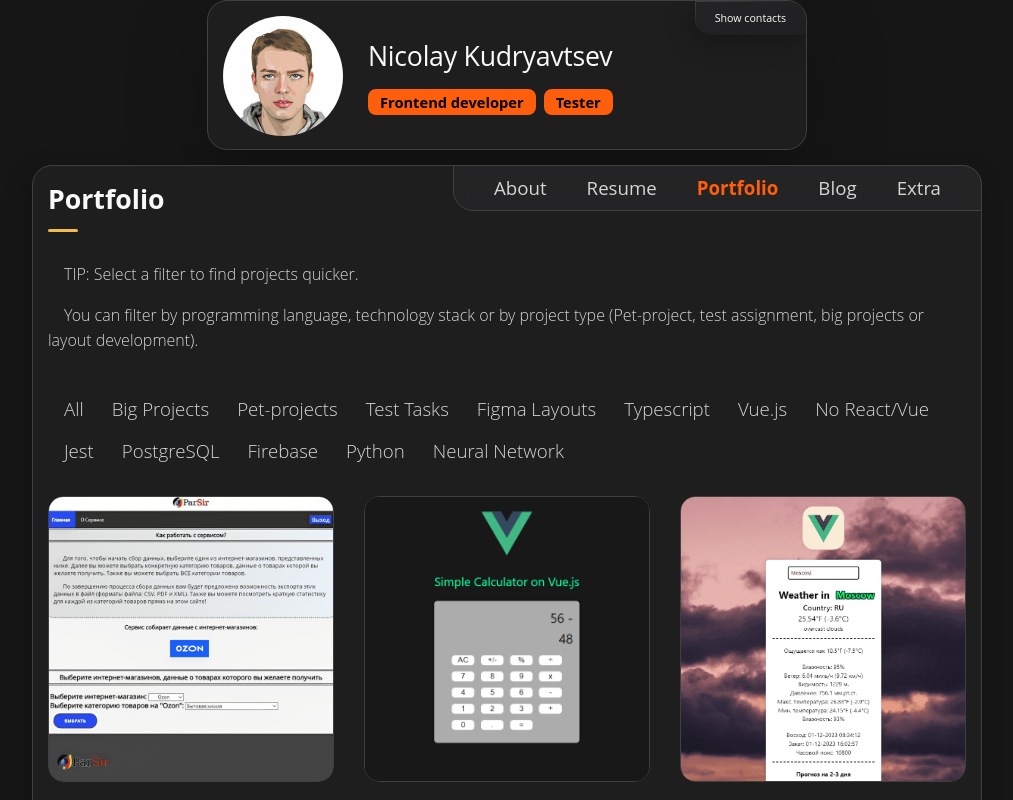
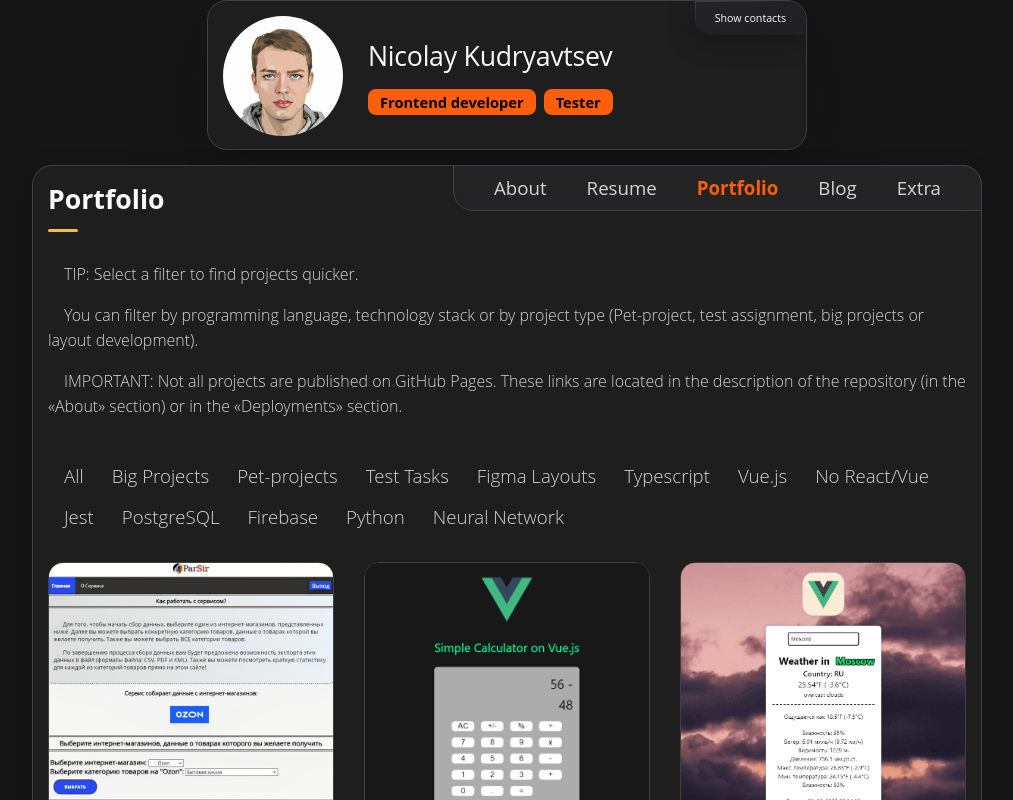
Before and after one commit to Nico-kun123/Portfolio, a Vue app: page / in a window 1280 px wide. Both pictures are taken after a click on the button "Portfolio". Shown: the top 800 px of the page, without its empty margins (133-1146 px from the left). Built offline with nearby package versions, Linux system fonts and the light colour scheme.

Commit message:
Добавил поясняющий комментарий в раздел с проектами

```diff
--- a/src/components/MainWindow.vue
+++ b/src/components/MainWindow.vue
@@ -390,6 +390,7 @@ window.onclick = function (event) {
       <section class="about-text">
         <p>{{ t('filterInfo[0]') }}</p>
         <p>{{ t('filterInfo[1]') }}</p>
+        <p>{{ t('filterInfo[2]') }}</p>
         <br />
 
         <!-- ФИЛЬТР ПРОЕКТОВ (МОБИЛЬНЫЕ УСТРОЙСТВА) -->
--- a/src/locales/en.json
+++ b/src/locales/en.json
@@ -12,7 +12,8 @@
   ],
   "filterInfo": [
     "TIP: Select a filter to find projects quicker.",
-    "You can filter by programming language, technology stack or by project type (Pet-project, test assignment, big projects or layout development)."
+    "You can filter by programming language, technology stack or by project type (Pet-project, test assignment, big projects or layout development).",
+    "IMPORTANT: Not all projects are published on GitHub Pages. These links are located in the description of the repository (in the «About» section) or in the «Deployments» section."
   ],
   "hobbies": [
     "Listening to music. I mostly listen to video game soundtracks.",
--- a/src/locales/ru.json
+++ b/src/locales/ru.json
@@ -12,7 +12,8 @@
   ],
   "filterInfo": [
     "ПРИМЕЧАНИЕ: Выберите фильтр для быстрого поиска проектов.",
-    "Можно фильтровать по языкам программирования, стеку технологий или по виду проекта (Пет-проект, тестовое задание, большие проекты и вёрстка по макету)."
+    "Можно фильтровать по языкам программирования, стеку технологий или по виду проекта (Пет-проект, тестовое задание, большие проекты и вёрстка по макету).",
+    "ВАЖНО: Некоторые проекты опубликованы на GitHub Pages. Такая ссылка находятся под описанием репозитория (в разделе «About») или в разделе «Deployments»."
   ],
   "hobbies": [
     "Слушать музыку. В основном я слушаю саундтреки из видеоигр.",
```
